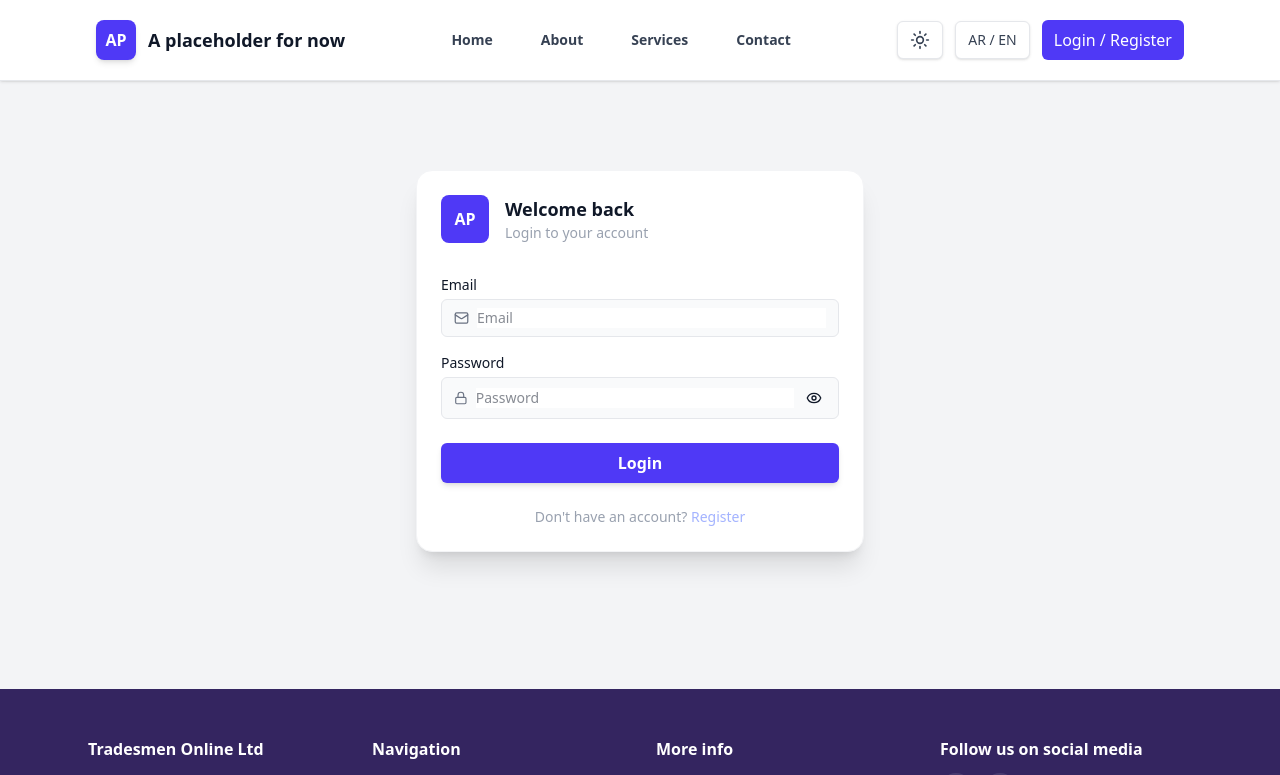
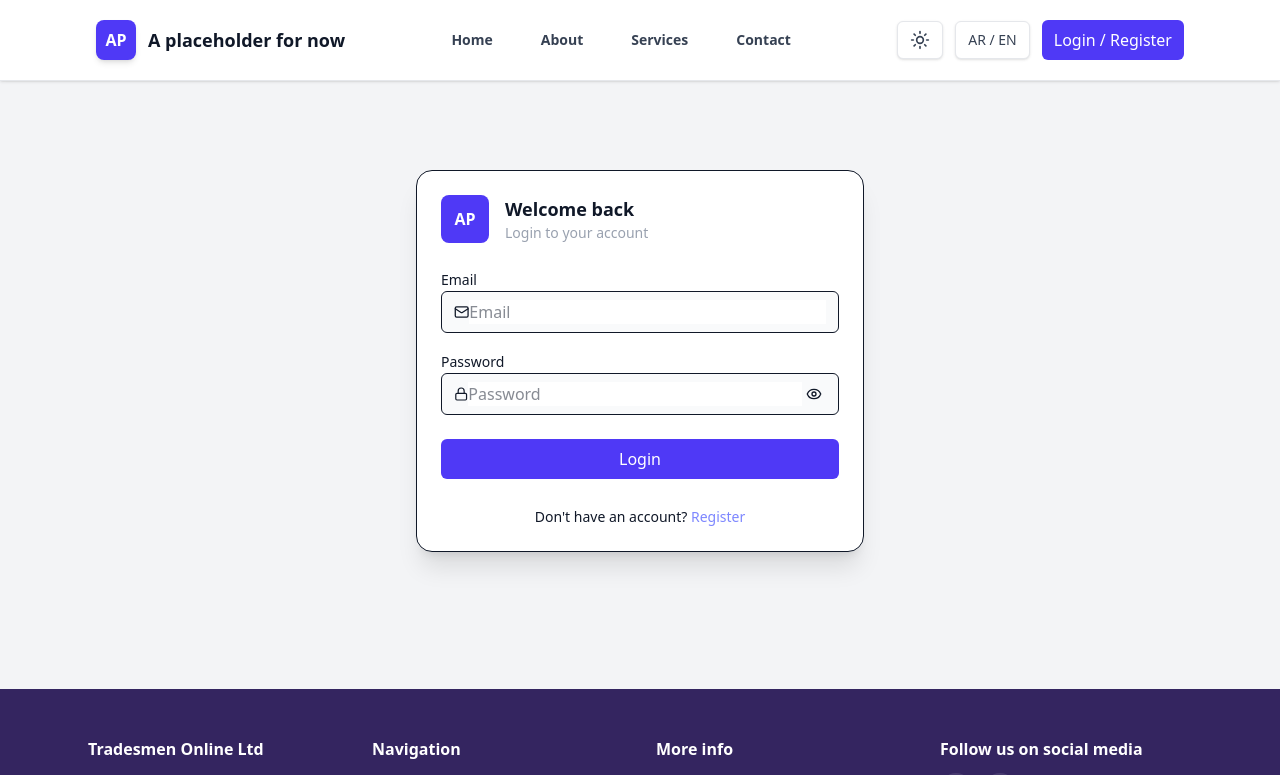
Before and after one commit to nihalsabri/GP-ITI-website-using-react, a React (Vite) app: page /login in a window 1280 px wide. Shown: the top 775 px of the page. Built offline with nearby package versions, Linux system fonts and the light colour scheme.

Commit message:
Update Login.jsx

```diff
--- a/src/components/Login.jsx
+++ b/src/components/Login.jsx
@@ -1,109 +1,100 @@
-// Login.jsx
+// src/components/Login.jsx
 import React, { useState } from "react";
-import { useSelector } from "react-redux";
 import { userLogin } from "../services/auth";
-import { NavLink, Link, useNavigate } from "react-router-dom";
+import { Link, useNavigate } from "react-router-dom";
 import Input from "./Input";
 import { Toaster, toast } from "react-hot-toast";
 import { Mail, Lock, Eye, EyeOff } from "lucide-react";
+import { useSelector } from "react-redux";
 
 const Login = () => {
-  const [loginInputs, setLoginInputs] = useState({
-    email: "",
-    password: "",
-  });
-
+  const [loginInputs, setLoginInputs] = useState({ email: "", password: "" });
   const [inputsError, setInputsError] = useState({
     emailError: "",
     passwordError: "",
   });
-
   const [showPassword, setShowPassword] = useState(false);
   const [loading, setLoading] = useState(false);
 
   const theme = useSelector((state) => state.theme.mode);
-
   const navigate = useNavigate();
 
   const handleChange = (e) => {
-    setLoginInputs({
-      ...loginInputs,
-      [e.target.name]: e.target.value,
-    });
+    setLoginInputs((s) => ({ ...s, [e.target.name]: e.target.value }));
 
     if (e.target.name === "email") {
-      setInputsError({
-        ...inputsError,
-        emailError:
-          e.target.value.length < 3
-            ? "Email must be at least 3 characters"
-            : e.target.value.trim() === ""
-            ? "Email cannot be empty"
-            : !e.target.value.includes("@")
+      setInputsError((s) => ({
+        ...s,
+        emailError: !e.target.value.includes("@")
           ? "Please enter a valid email"
           : "",
-      });
+      }));
     }
-
     if (e.target.name === "password") {
-      setInputsError({
-        ...inputsError,
+      setInputsError((s) => ({
+        ...s,
         passwordError:
           e.target.value.length < 8
             ? "Password must be at least 8 characters"
-            : e.target.value.trim() === ""
-            ? "Password cannot be empty"
             : "",
-      });
+      }));
     }
   };
 
   const handleSubmit = async (e) => {
     e.preventDefault();
 
-    // prevent submit if errors exist
-    if (inputsError.emailError || inputsError.passwordError) {
-      toast.error("Please fix form errors before submitting.");
+    // normalize + simple validation
+    const email = (loginInputs.email || "").trim();
+    const password = (loginInputs.password || "").trim();
+
+    if (!/^[^\s@]+@[^\s@]+\.[^\s@]+$/.test(email)) {
+      toast.error("Please enter a valid email address");
+      return;
+    }
+    if (password.length < 8) {
+      toast.error("Password must be at least 8 characters");
       return;
     }
 
     setLoading(true);
     try {
-      // you'll keep your userLogin logic - show toast & redirect as before
-      const user = await userLogin(loginInputs.email, loginInputs.password);
+      const { authResult, profile, token } = await userLogin(email, password);
 
-      // clear inputs
+      // Save token + client for UI (Navbar reads this)
+      if (token) localStorage.setItem("token", token);
+      if (profile) localStorage.setItem("client", JSON.stringify(profile));
+
+      toast.success("Logged in successfully");
       setLoginInputs({ email: "", password: "" });
-      toast.success("Logged in successfully");
-      const userToken = user?.user?.accessToken;
-      if (userToken) localStorage.setItem("token", userToken);
-
       navigate("/");
     } catch (err) {
-      console.error(err);
-      toast.error(err?.message || "Login failed");
+      console.error("login failed:", err.code, err.message);
+      if (err.code === "auth/invalid-email")
+        toast.error("Invalid email address.");
+      else if (err.code === "auth/user-not-found")
+        toast.error("No account found for that email.");
+      else if (
+        err.code === "auth/wrong-password" ||
+        err.code === "auth/invalid-credential"
+      )
+        toast.error("Wrong password.");
+      else toast.error("Login failed");
     } finally {
       setLoading(false);
     }
   };
 
-  // shared classes
   const cardBg =
     theme === "dark" ? "bg-gray-800 text-gray-50" : "bg-white text-gray-900";
   const inputBg =
     theme === "dark"
       ? "bg-gray-700/40 text-gray-50 placeholder-gray-300"
       : "bg-gray-50 text-gray-900 placeholder-gray-500";
-  const accent = "bg-indigo-600 hover:bg-indigo-700";
 
   return (
-    <div className={`min-h-[70vh] flex items-center justify-center py-10 px-4`}>
-      <div
-        className={`w-full max-w-md rounded-2xl shadow-xl overflow-hidden transform transition-all duration-200 ${cardBg} border ${
-          theme === "dark" ? "border-gray-700" : "border-gray-100"
-        }`}
-      >
-        {/* Header / brand */}
+    <div className="min-h-[70vh] flex items-center justify-center py-10 px-4">
+      <div className={`w-full max-w-md rounded-2xl shadow-xl border ${cardBg}`}>
         <div className="flex items-center gap-4 px-6 py-6">
           <div
             className={`w-12 h-12 rounded-lg flex items-center justify-center font-bold text-white ${
@@ -118,109 +109,69 @@ const Login = () => {
           </div>
         </div>
 
-        {/* form */}
-        <form onSubmit={handleSubmit} className="px-6 pb-6 pt-2 space-y-4">
-          {/* Email */}
+        <form onSubmit={handleSubmit} className="px-6 pb-6 space-y-4">
           <div>
-            <label htmlFor="email" className="block text-sm font-medium mb-1">
-              Email
-            </label>
+            <label className="text-sm font-medium">Email</label>
             <div
-              className={`flex items-center gap-2 rounded-md border ${
-                theme === "dark" ? "border-gray-600" : "border-gray-200"
-              } px-3 py-2 ${inputBg}`}
+              className={`flex items-center border rounded-md px-3 py-2 ${inputBg}`}
             >
-              <Mail
-                size={16}
-                className={theme === "dark" ? "text-gray-200" : "text-gray-500"}
-              />
+              <Mail size={16} />
               <Input
-                id="email"
-                type="email"
                 name="email"
                 placeholder="Email"
                 value={loginInputs.email}
                 onChange={handleChange}
-                className="w-full bg-transparent outline-none text-sm"
-                aria-invalid={!!inputsError.emailError}
-                aria-describedby="email-error"
+                className="w-full bg-transparent outline-none"
               />
             </div>
             {inputsError.emailError && (
-              <p
-                id="email-error"
-                className="mt-1 text-xs text-red-400 font-medium"
-              >
-                {inputsError.emailError}
-              </p>
+              <p className="text-xs text-red-400">{inputsError.emailError}</p>
             )}
           </div>
 
-          {/* Password */}
           <div>
-            <label
-              htmlFor="password"
-              className="block text-sm font-medium mb-1"
+            <label className="text-sm font-medium">Password</label>
+            <div
+              className={`flex items-center border rounded-md px-3 py-2 ${inputBg}`}
             >
-              Password
-            </label>
-            <div
-              className={`flex items-center gap-2 rounded-md border ${
-                theme === "dark" ? "border-gray-600" : "border-gray-200"
-              } px-3 py-2 ${inputBg}`}
-            >
-              <Lock
-                size={16}
-                className={theme === "dark" ? "text-gray-200" : "text-gray-500"}
-              />
+              <Lock size={16} />
               <Input
-                id="password"
+                name="password"
                 type={showPassword ? "text" : "password"}
-                name="password"
                 placeholder="Password"
                 value={loginInputs.password}
                 onChange={handleChange}
-                className="w-full bg-transparent outline-none text-sm"
-                aria-invalid={!!inputsError.passwordError}
-                aria-describedby="password-error"
+                className="w-full bg-transparent outline-none"
               />
               <button
                 type="button"
                 onClick={() => setShowPassword((s) => !s)}
-                className="p-1 rounded hover:bg-white/10 transition"
-                aria-label={showPassword ? "Hide password" : "Show password"}
+                className="p-1"
               >
                 {showPassword ? <EyeOff size={16} /> : <Eye size={16} />}
               </button>
             </div>
             {inputsError.passwordError && (
-              <p
-                id="password-error"
-                className="mt-1 text-xs text-red-400 font-medium"
-              >
+              <p className="text-xs text-red-400">
                 {inputsError.passwordError}
               </p>
             )}
           </div>
 
-          {/* actions */}
-          <div className="flex items-center justify-between gap-4 pt-2">
           <button
             type="submit"
+            className="w-full bg-indigo-600 text-white py-2 rounded-md mt-2"
             disabled={loading}
-              className={`flex-1 ${accent} text-white px-4 py-2 rounded-md font-semibold shadow-md disabled:opacity-60 disabled:cursor-not-allowed transition`}
           >
             {loading ? "Logging in..." : "Login"}
           </button>
-          </div>
 
-          {/* footer small */}
-          <div className="pt-2 text-center text-sm text-gray-400">
-            <span>Don&apos;t have an account?</span>{" "}
-            <Link to="/register" className="text-indigo-300 hover:underline">
+          <p className="text-center text-sm mt-3">
+            Don't have an account?{" "}
+            <Link to="/register" className="text-indigo-400">
               Register
             </Link>
-          </div>
+          </p>
         </form>
       </div>
 
```
Lines whose indentation alone changed are shown as unchanged.
